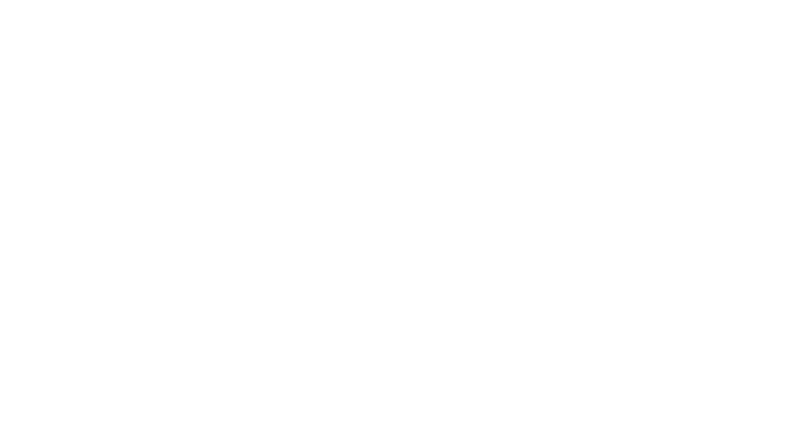
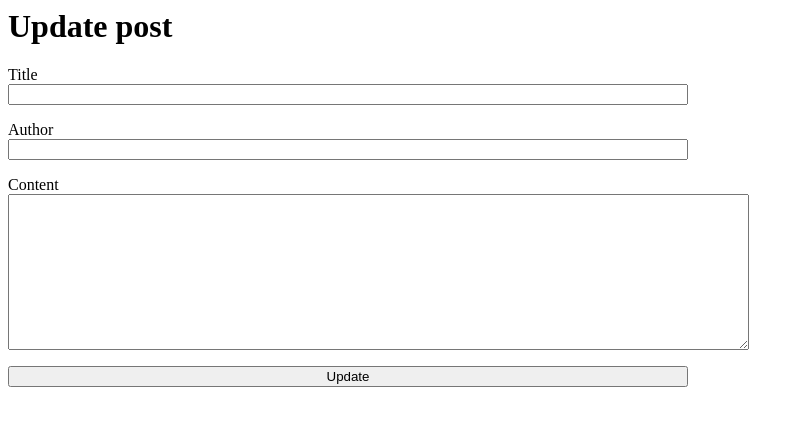
Before and after one commit to CGranzell/Kunskapskontroll-2-Blogg-API-och-klient-main, a plain HTML site: page blog-client-template/admin/update-post.html in a window 1280 px wide. Shown: the whole page, without its empty margins (0-804 px from the left). Drawn offline with Linux system fonts and the light colour scheme.

Commit message:
Grundstruktur, utan länkar

```diff
--- a/blog-client-template/admin/update-post.html
+++ b/blog-client-template/admin/update-post.html
@@ -2,10 +2,36 @@
 <head>
     <meta charset="UTF-8">
     <meta name="viewport" content="width=device-width, initial-scale=1.0">
-    <title>Document</title>
+    <title>Update post</title>
     <link rel="stylesheet" href="css/style.css">
+	<!-- Infogar css nedan tills vidare -->
+	<style>
+	input {
+	width: 51em;
+	}
+	</style>
+
 </head>
 <body>
+<div id="container">
+	<form id="update-post">
+
+        <h1>Update post</h1>
+
+			<label for="title">Title</label><br>
+			<input type="text" id="title" name="title"><p></p>
+
+			<label for="author">Author</label><br>
+			<input type="text" id="author" name="author" width="7em"><p></p>
+
+			 <label for="content">Content</label><br>
+            <textarea name="content" id="content" cols="90" rows="10"> </textarea>
+			<p> </p>
+
+            <input type="submit" value="Update">
+           <!-- <a href="index.html">&#x2190; back</a> -->
+      </form>
+ </div>
     <script src="js/update-post.js"></script>
 </body>
 </html>
```
Also changed, not shown: blog-client-template/index.html (+1 -0 lines).
